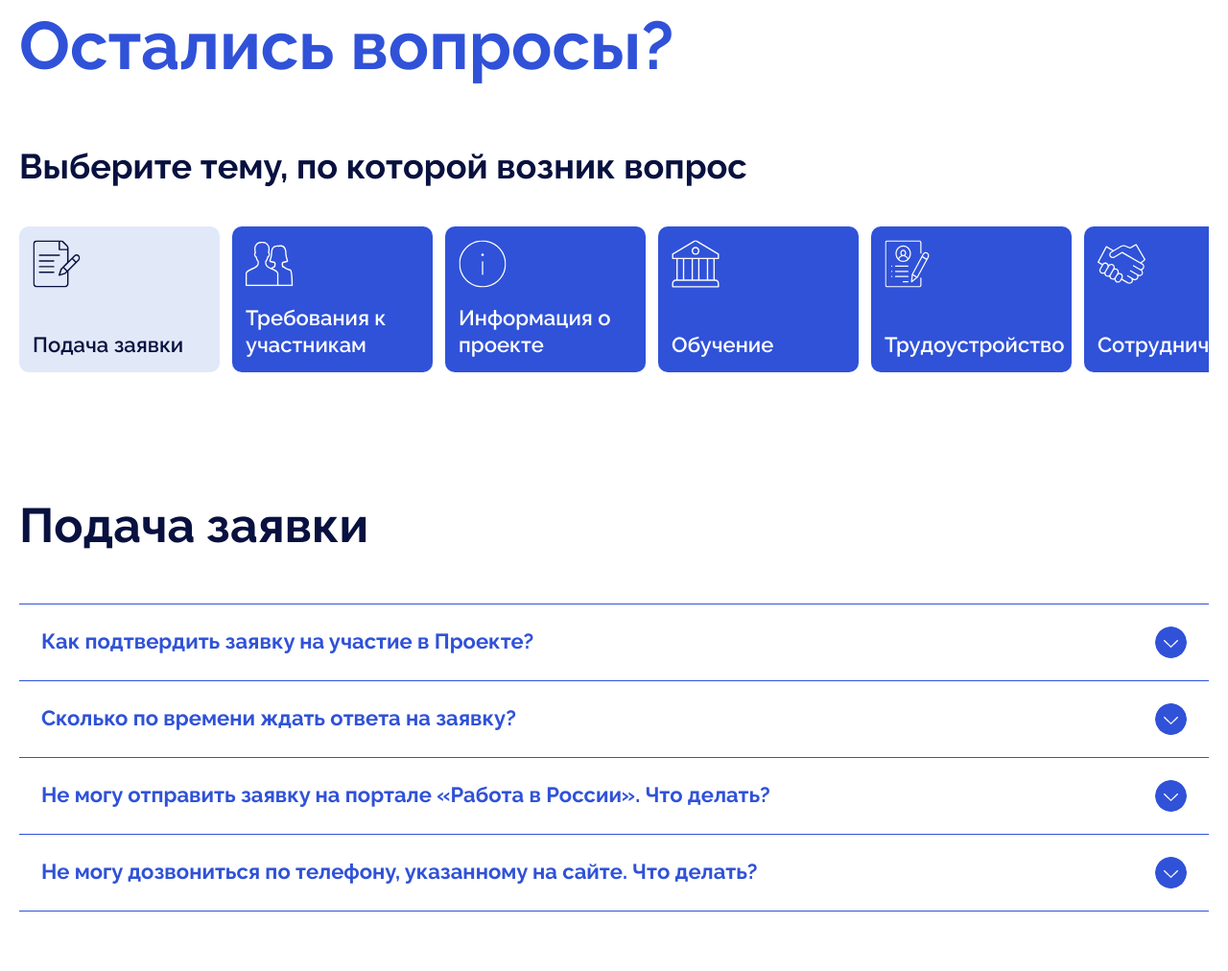
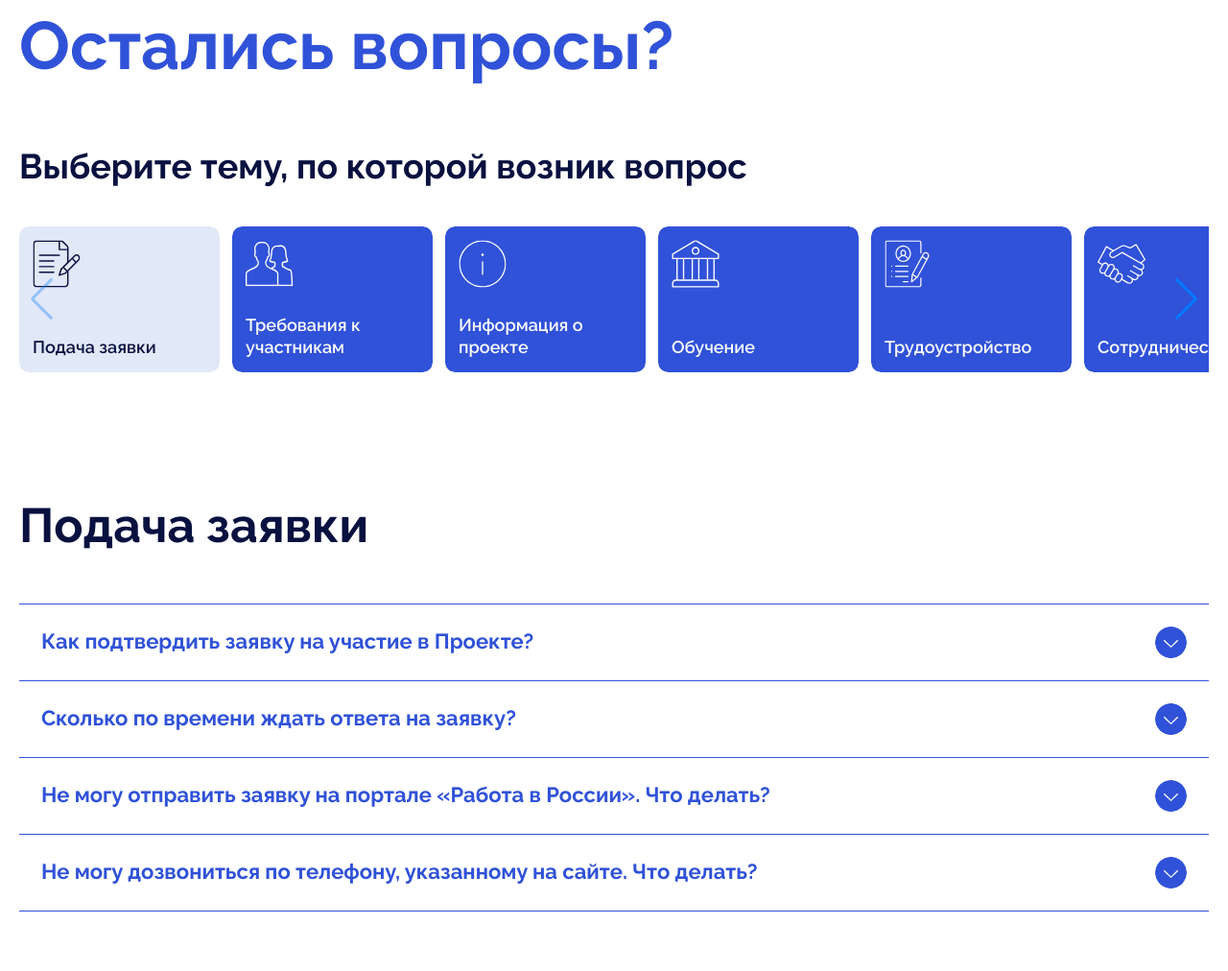
Before and after one commit to ProjectOnGitHub/smile-tech, a website built with webpack: page src/index.html in a window 1280 px wide. Shown: the part 956-1968 px from the top of the page at 96% size. Built offline with nearby package versions, Linux system fonts and the light colour scheme.

Commit message:
feat: add slider

```diff
--- a/package.json
+++ b/package.json
@@ -41,7 +41,8 @@
     "npm-check-updates": "^16.5.6",
     "postcss": "^8.4.19",
     "postcss-cli": "^10.1.0",
-    "svg-transform-loader": "^2.0.13"
+    "svg-transform-loader": "^2.0.13",
+    "swiper": "^9.1.1"
   },
   "browserslist": [
     "last 5 version",
--- a/src/index.html
+++ b/src/index.html
@@ -54,45 +54,59 @@
         id="themes">
         <h2 class="section__title questions__title">Остались вопросы?</h2>
         <p class="questions__text">Выберите тему, по которой возник вопрос</p>
-        <div class="slider">
-          <ul class="questions__list">
-            <li class="questions__list-item questions__list-item_active">
+        <div class="swiper mySwiper slider">
+          <ul class="swiper-wrapper questions__list">
+            <li class="swiper-slide">
+              <div class="questions__list-item questions__list-item_active">
                 <svg class="questions__icon">
                   <use xlink:href="#document-icon"></use>
                 </svg>
                 <p class="questions__list-text">Подача заявки</p>
+              </div>
             </li>
-            <li class="questions__list-item">
+            <li class="swiper-slide">
+              <div class="questions__list-item">
                 <svg class="questions__icon">
                   <use xlink:href="#people-icon"></use>
                 </svg>
                 <p class="questions__list-text">Требования к участникам</p>
+              </div>
             </li>
-            <li class="questions__list-item">
+            <li class="swiper-slide">
+              <div class="questions__list-item">
                 <svg class="questions__icon">
                   <use xlink:href="#info-icon"></use>
                 </svg>
                 <p class="questions__list-text">Информация о проекте</p>
+              </div>
             </li>
-            <li class="questions__list-item">
+            <li class="swiper-slide">
+              <div class="questions__list-item">
                 <svg class="questions__icon">
                   <use xlink:href="#building-icon"></use>
                 </svg>
                 <p class="questions__list-text">Обучение</p>
+              </div>
             </li>
-            <li class="questions__list-item">
+            <li class="swiper-slide">
+              <div class="questions__list-item">
                 <svg class="questions__icon">
                   <use xlink:href="#contract-icon"></use>
                 </svg>
                 <p class="questions__list-text">Трудоустройство</p>
+              </div>
             </li>
-            <li class="questions__list-item">
+            <li class="swiper-slide">
+              <div class="questions__list-item">
                 <svg class="questions__icon">
                   <use xlink:href="#hands-icon"></use>
                 </svg>
                 <p class="questions__list-text">Сотрудничество</p>
+              </div>
             </li>
           </ul>
+          <div class="swiper-button-prev"></div>
+          <div class="swiper-button-next"></div>
         </div>
         <article class="questions-info">
           <h3 class="questions__subtitle">Подача заявки</h3>
--- a/src/index.js
+++ b/src/index.js
@@ -1,4 +1,17 @@
+import 'swiper/css/bundle';
 import './index.css';
+import Swiper from 'swiper/bundle';
+
+// import styles bundle
+
+const swiper = new Swiper('.mySwiper', {
+  slidesPerView: 'auto',
+  spaceBetween: 13,
+  navigation: {
+    nextEl: '.swiper-button-next',
+    prevEl: '.swiper-button-prev',
+  },
+});
 
 function requireAll(icon) {
   icon.keys().forEach(icon);
--- a/src/index.scss
+++ b/src/index.scss
@@ -129,7 +129,6 @@ html {
     @include gridable(100%);
     @include unmarkedList;
     grid-template-columns: repeat(6, 1fr);
-    gap: 13px;
     &-item {
       @include gridable(100%);
       align-content: space-between;
@@ -157,6 +156,10 @@ html {
     &-text {
       align-self: end;
       margin: 0;
+      text-align: left;
+      @media screen and (max-width: $smartphone) {
+        font-size: 16px;
+      }
     }
   }
   &__icon {
@@ -206,7 +209,7 @@ html {
       font-weight: bold;
       color: $color-blue;
       cursor: pointer;
-      width: max-content;
+      width: auto;
     }
     &__sublist {
       @include gridable(100%);
@@ -308,3 +311,21 @@ html {
     overflow: hidden;
   }
 }
+.swiper {
+  width: 100%;
+  height: 100%;
+  &-slide {
+    text-align: center;
+    font-size: 18px;
+    background: #fff;
+    display: flex;
+    justify-content: center;
+    align-items: center;
+    border-radius: 10px;
+    overflow: hidden;
+    width: 209px;
+    @media screen and (max-width: $smartphone) {
+      width: 158px;
+    }
+  }
+}
```
Also changed, not shown: 1 other file. Lines whose indentation alone changed are shown as unchanged.
